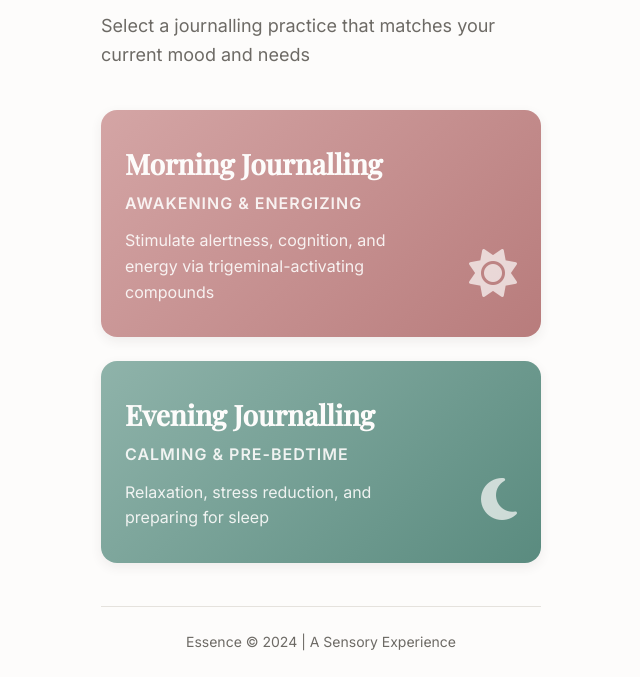
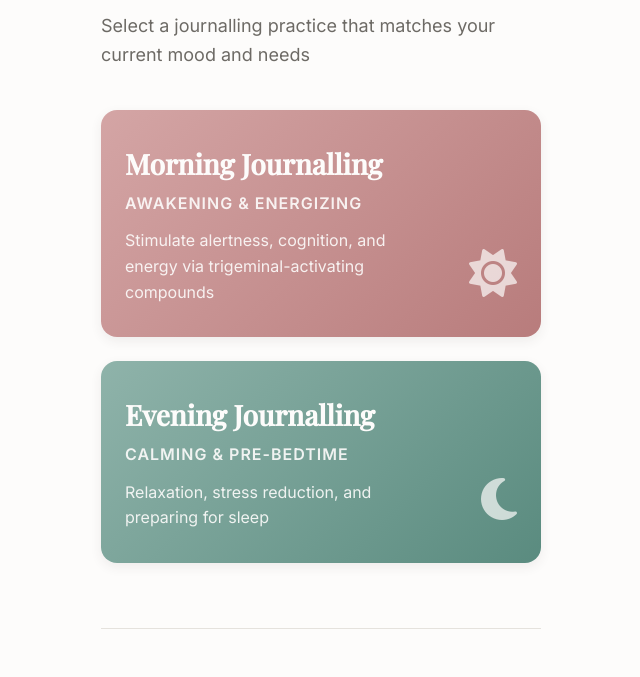
Before and after one commit to ElijahLar/ElijahLar.github.io, a plain HTML site: page index.html in a window 1280 px wide. Shown: the part 123-800 px from the top of the page, without its empty margins (319-959 px from the left). Drawn offline with nearby package versions, Linux system fonts and the light colour scheme.

Commit message:
Update index.html

```diff
--- a/index.html
+++ b/index.html
@@ -1054,7 +1054,7 @@
         </section>
 
         <footer>
-            <p>Essence &copy; 2024 | A Sensory Experience</p>
+            <p></p>
         </footer>
     </div>
 
```
